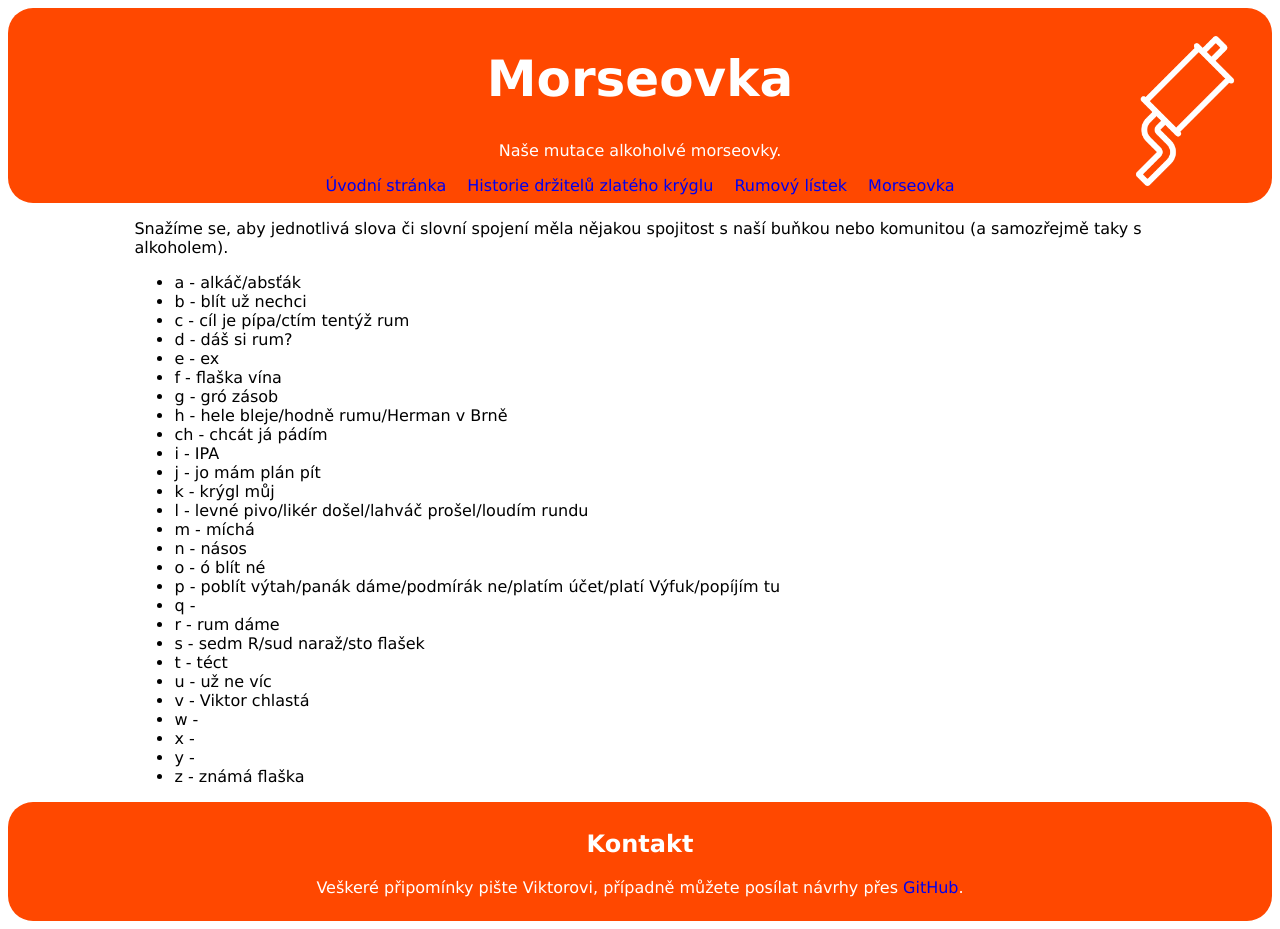
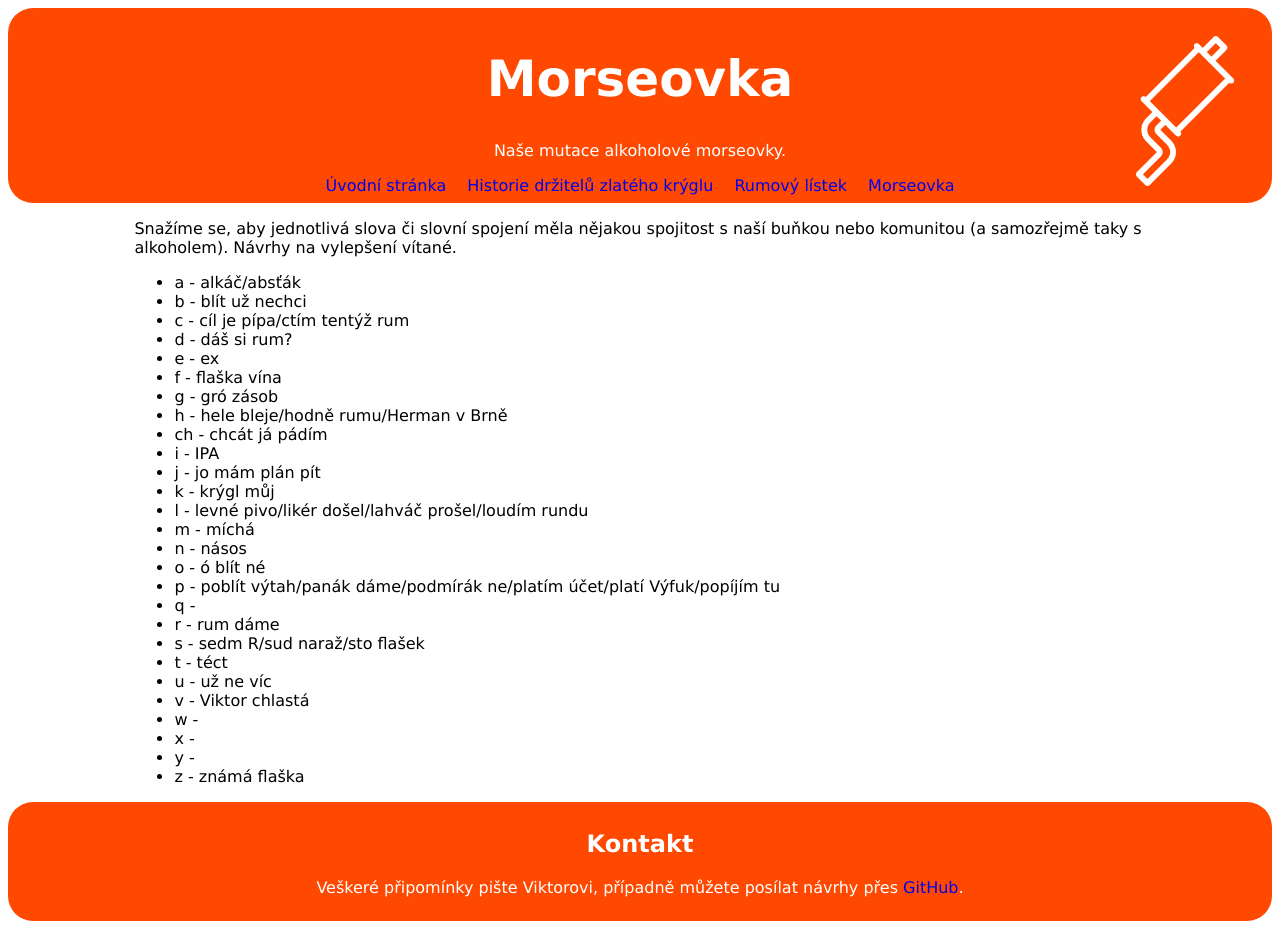
Before and after one commit to matfyzak/hospoda, a plain HTML site: page morseovka.html in a window 1280 px wide. Drawn offline with Linux system fonts and the light colour scheme.

Commit message:
update stránky s morseovkou

```diff
--- a/morseovka.html
+++ b/morseovka.html
@@ -10,7 +10,7 @@
 
 <header>
     <h1>Morseovka</h1>
-    <p class="subheading">Naše mutace alkoholvé morseovky.</p>
+    <p class="subheading">Naše mutace alkoholové morseovky.</p>
     <nav>
         <a class ="navitem" href="index.html">Úvodní stránka</a>
         <a class ="navitem" href="krygl_historie.html">Historie držitelů zlatého krýglu</a>
@@ -24,7 +24,7 @@
 
 <body>
     <section>
-        <p>Snažíme se, aby jednotlivá slova či slovní spojení měla nějakou spojitost s naší buňkou nebo komunitou (a samozřejmě taky s alkoholem). </p>
+        <p>Snažíme se, aby jednotlivá slova či slovní spojení měla nějakou spojitost s naší buňkou nebo komunitou (a samozřejmě taky s alkoholem). Návrhy na vylepšení vítané.</p>
         <ul>
             <li>a - alkáč/absťák</li>
             <li>b - blít už nechci</li>
```
